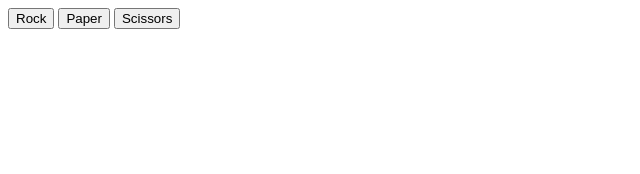
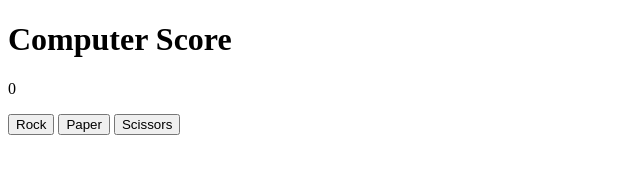
Before and after one commit to parm-is-coding/Rock-Paper-Scissors, a plain HTML site: page index.html in a window 1280 px wide. Shown: the whole page, without its empty margins (0-640 px from the left). Drawn offline with Linux system fonts and the light colour scheme.

Commit message:
add computer and play score elements

```diff
--- a/index.html
+++ b/index.html
@@ -8,6 +8,10 @@
     <script src="app.js" defer></script>
 </head>
 <body>
+    <div id="CompScore">
+        <h1>Computer Score</h1>
+        <p>0</p>
+    </div>
     <div id ="container">
         <button id = "rock">Rock</button>
         <button id = "paper">Paper</button>
```
Also changed, not shown: style.css (added).
